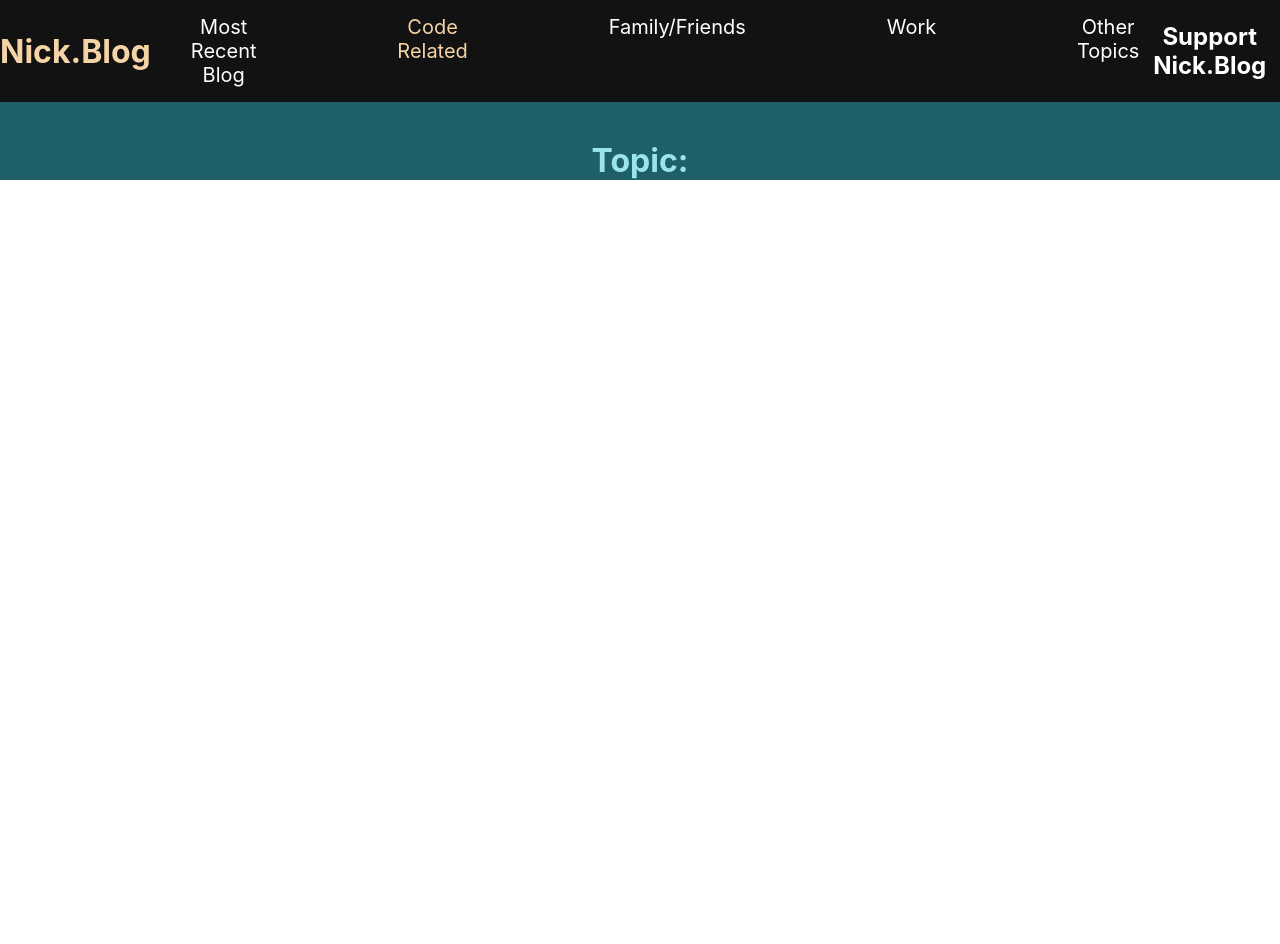
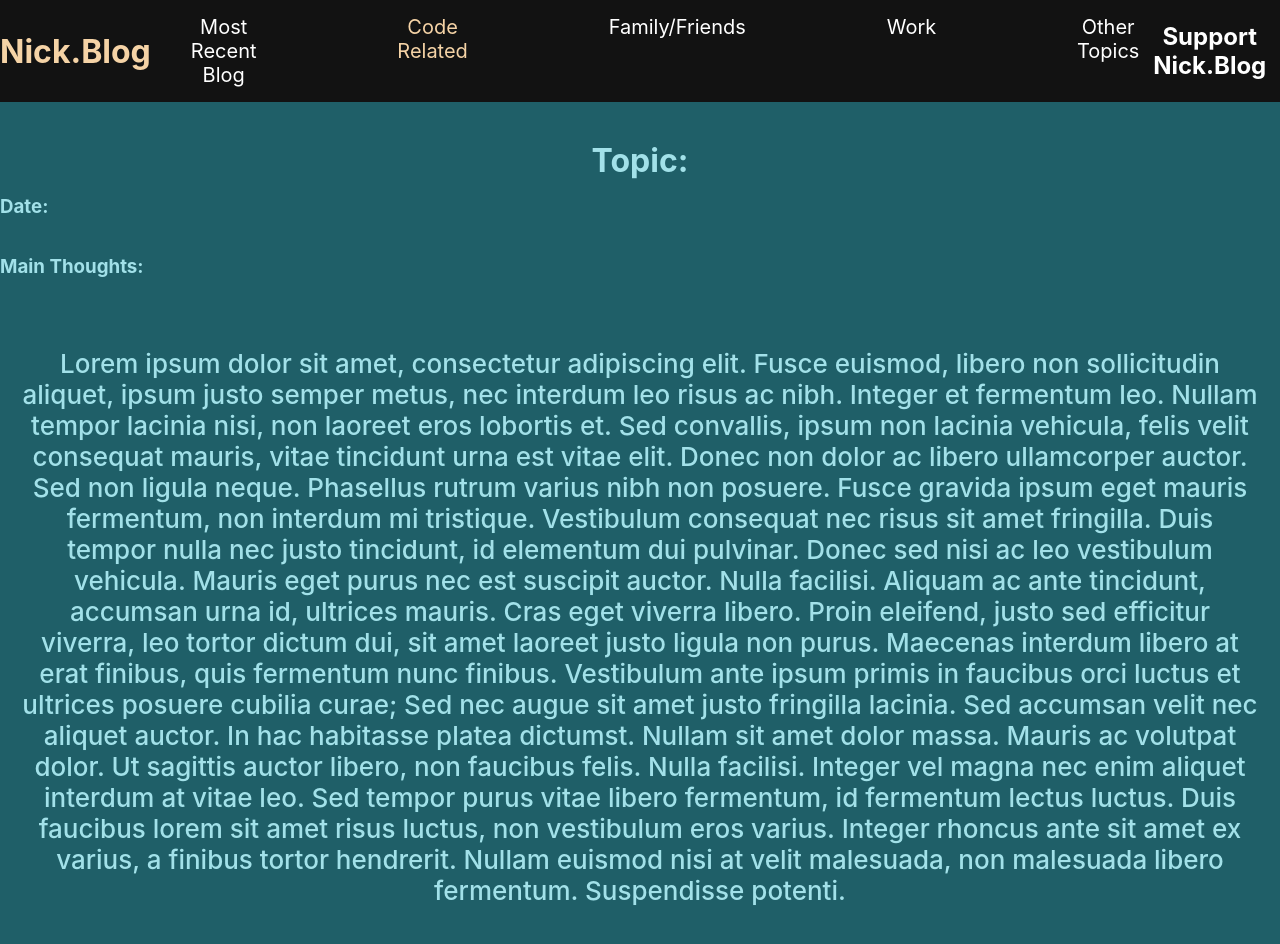
Before and after one commit to CoderNamedNick/Blog, a React (Create React App) app: page /AllCoding/CB1 in a window 1280 px wide. Shown: the top 944 px of the page. Before the commit the page ends 800 px from the top, so only its background shows below. Built offline with nearby package versions, Linux system fonts and the light colour scheme.

Commit message:
made sample for firstblog

```diff
--- a/src/App.js
+++ b/src/App.js
@@ -2,7 +2,7 @@ import { BrowserRouter as Router, Routes, Route } from 'react-router-dom';
 import Header from './Header';
 import HomePage from './HomePage';
 import ALLCodingBlogs from './AllCodingBlogs';
-import Cb1 from './CodingBlogs/Cb#1';
+import Cb1 from './CodingBlogs/Cb1';
 
 function App() {
   return (
--- a/src/CodingBlogs/Cb#1.js
+++ /dev/null
@@ -1,19 +0,0 @@
-import React from "react";
-
-const Cb1 = () => {
-  return (
-    <div>
-      <br></br>
-      <br></br>
-      <br></br>
-      <br></br>
-      <br></br>
-      <br></br>
-      <h1>Topic:</h1>
-      <p></p>
-      {/* Display specific blog data here */}
-    </div>
-  );
-};
-
-export default Cb1;
--- /dev/null
+++ b/src/CodingBlogs/Cb1.js
@@ -0,0 +1,32 @@
+import React from "react";
+
+const Cb1 = () => {
+  return (
+    <div className="Cbs-main-divs">
+      <br></br>
+      <br></br>
+      <br></br>
+      <br></br>
+      <br></br>
+      <br></br>
+      <h1>Topic:</h1>
+      <div className="h3-div">
+        <h3 className="CBs-h3s">Date:</h3>
+        <h3 className="CBs-h3s">Main Thoughts:</h3>
+      </div>
+      <br></br>
+      <br></br>
+      <br></br>
+      <br></br>
+      <br></br>
+      <p className="All-coding-p">
+        Lorem ipsum dolor sit amet, consectetur adipiscing elit. Fusce euismod, libero non sollicitudin aliquet, ipsum justo semper metus, nec interdum leo risus ac nibh. Integer et fermentum leo. Nullam tempor lacinia nisi, non laoreet eros lobortis et. Sed convallis, ipsum non lacinia vehicula, felis velit consequat mauris, vitae tincidunt urna est vitae elit. Donec non dolor ac libero ullamcorper auctor. Sed non ligula neque. Phasellus rutrum varius nibh non posuere. Fusce gravida ipsum eget mauris fermentum, non interdum mi tristique. Vestibulum consequat nec risus sit amet fringilla. Duis tempor nulla nec justo tincidunt, id elementum dui pulvinar. Donec sed nisi ac leo vestibulum vehicula. Mauris eget purus nec est suscipit auctor. Nulla facilisi. Aliquam ac ante tincidunt, accumsan urna id, ultrices mauris. Cras eget viverra libero.
+
+        Proin eleifend, justo sed efficitur viverra, leo tortor dictum dui, sit amet laoreet justo ligula non purus. Maecenas interdum libero at erat finibus, quis fermentum nunc finibus. Vestibulum ante ipsum primis in faucibus orci luctus et ultrices posuere cubilia curae; Sed nec augue sit amet justo fringilla lacinia. Sed accumsan velit nec aliquet auctor. In hac habitasse platea dictumst. Nullam sit amet dolor massa. Mauris ac volutpat dolor. Ut sagittis auctor libero, non faucibus felis. Nulla facilisi. Integer vel magna nec enim aliquet interdum at vitae leo. Sed tempor purus vitae libero fermentum, id fermentum lectus luctus. Duis faucibus lorem sit amet risus luctus, non vestibulum eros varius. Integer rhoncus ante sit amet ex varius, a finibus tortor hendrerit. Nullam euismod nisi at velit malesuada, non malesuada libero fermentum. Suspendisse potenti.
+      </p>
+      {/* Display specific blog data here */}
+    </div>
+  );
+};
+
+export default Cb1;
--- a/src/index.css
+++ b/src/index.css
@@ -156,3 +156,19 @@ a:hover{
   padding: 20px;
   padding-bottom: 40px;
 }
+.Cbs-main-divs{
+  display: flex;
+  flex-direction: column;
+  align-items: center;
+  width: 100%;
+  height: 100%;
+  color: rgb(162, 225, 233);
+}
+.h3-div{
+  display: flex;
+  flex-direction: column;
+  align-items: flex-start;
+  position: absolute;
+  top: 22%;
+  left: 0;
+}
```
